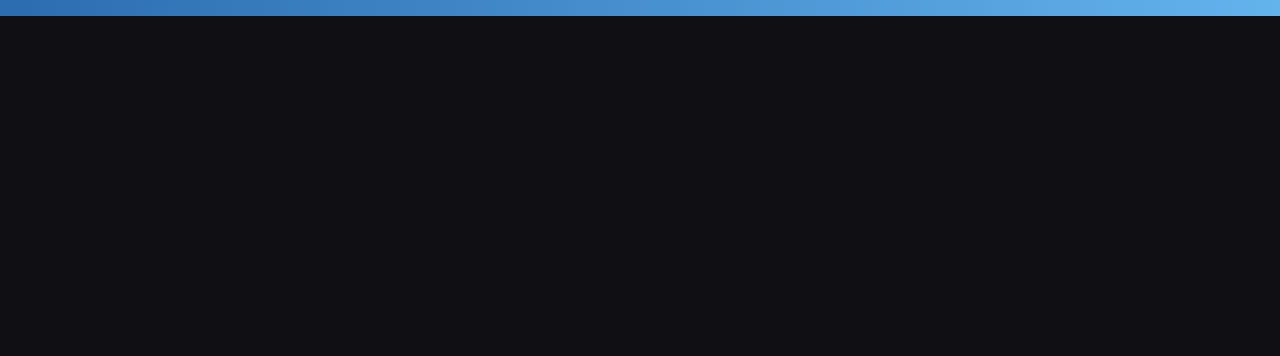
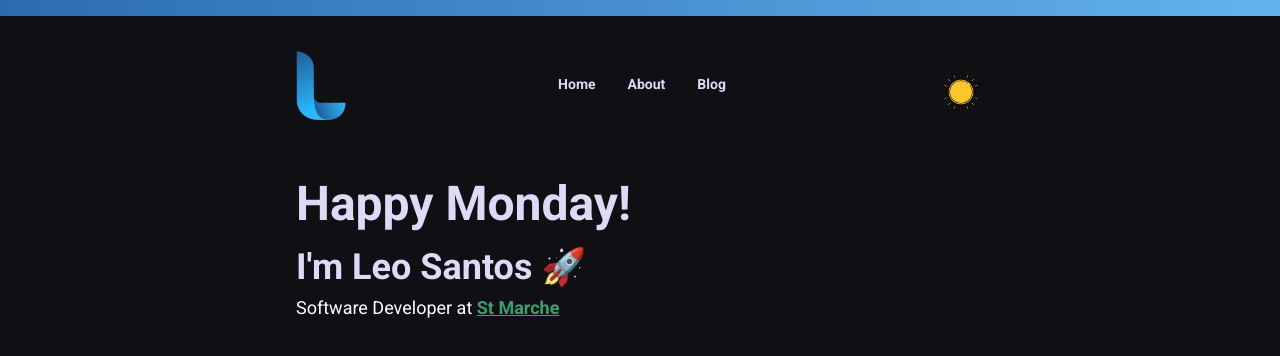
Before and after one commit to leosantosw/leosantos.tech, a Next.js app: page / in a window 1280 px wide. Shown: the top 356 px of the page. Built offline with nearby package versions, Linux system fonts and the light colour scheme.

Commit message:
feat: create header menu

```diff
--- a/pages/index.tsx
+++ b/pages/index.tsx
@@ -1,9 +1,90 @@
+import Link from 'next/link'
+import Image from 'next/image'
+import sunImg from '../public/assets/sun.svg'
+import { NavLink } from '../components/NavLink'
 import { GradientLine } from '../components/GradientLine'
+import { Box, Button, Container, Flex, Text } from '@chakra-ui/react'
 
 export default function Home() {
   return (
-    <>
+    <Flex
+      as="header"
+      top={0}
+      width="full"
+      zIndex="docked"
+      position="sticky"
+      direction="column"
+      backgroundColor="var(header-background)"
+    >
       <GradientLine />
-    </>
+      <Container
+        width="full"
+        display="flex"
+        alignItems="center"
+        justifyContent="space-between"
+        paddingY={8}
+        maxWidth="720px"
+      >
+        <Flex display="flex">
+          <Link href="/">
+            <div>
+              <Image
+                alt="Laura Beatris Logo"
+                src="/assets/logo.png"
+                width={50}
+                height={50}
+                priority
+              />
+            </div>
+          </Link>
+        </Flex>
+
+        <Flex>
+          <NavLink href="#">Home</NavLink>
+          <NavLink href="#">About</NavLink>
+          <NavLink href="#">Blog</NavLink>
+        </Flex>
+
+        <Box mt="4">
+          <Button
+            display="flex"
+            variant="unstyled"
+            alignItems="center"
+            justifyContent="center"
+            h="42px"
+            p="1"
+          >
+            <Image width={38} height={38} src={sunImg} alt="switch theme" />
+          </Button>
+        </Box>
+      </Container>
+      <Container
+        maxWidth="720px"
+        p={4}
+        display="flex"
+        flexDir="column"
+        justifyContent="center"
+      >
+        <Text color="gray.50" fontSize="5xl" fontWeight="extrabold">
+          Happy Monday!
+        </Text>
+        <Text color="gray.50" fontSize="4xl" fontWeight="bold">
+          I&apos;m Leo Santos 🚀
+        </Text>
+        <Text color="white" fontSize="lg" fontWeight="light">
+          Software Developer at{' '}
+          <Link href="https://www.marche.com.br" target="_blank">
+            <Text
+              as="span"
+              fontWeight="semibold"
+              color="green.500"
+              textDecoration="underline"
+            >
+              St Marche
+            </Text>
+          </Link>
+        </Text>
+      </Container>
+    </Flex>
   )
 }
```
